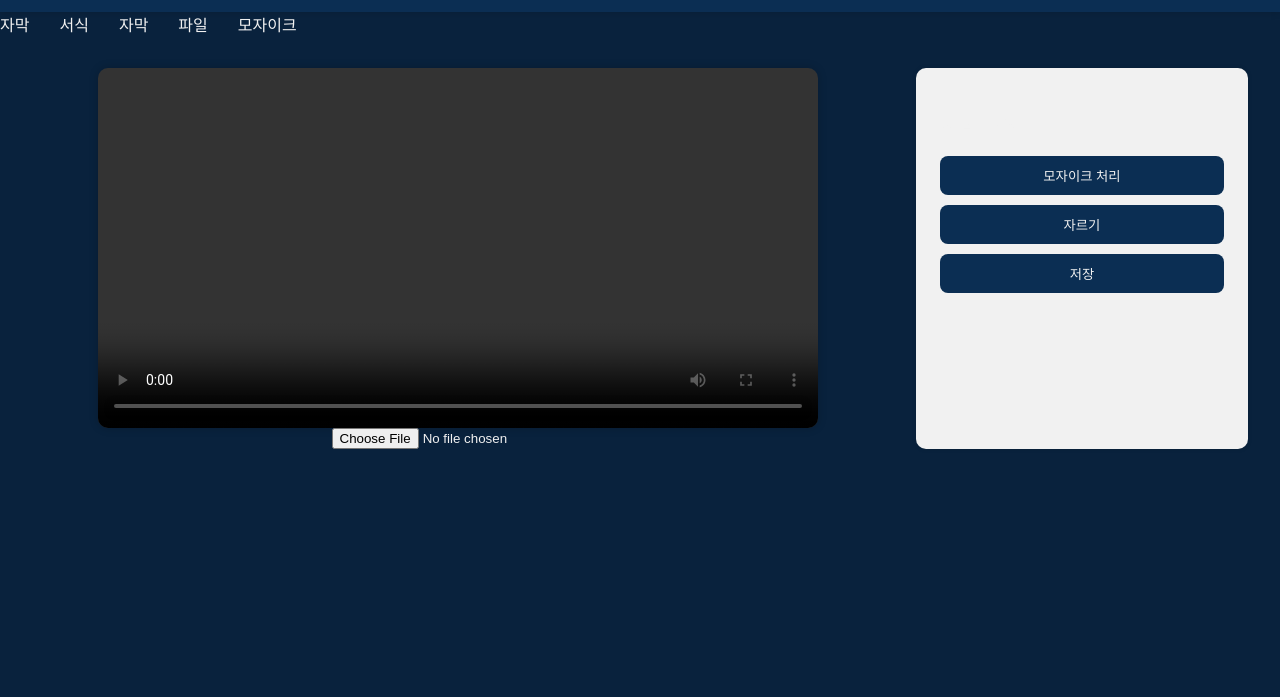
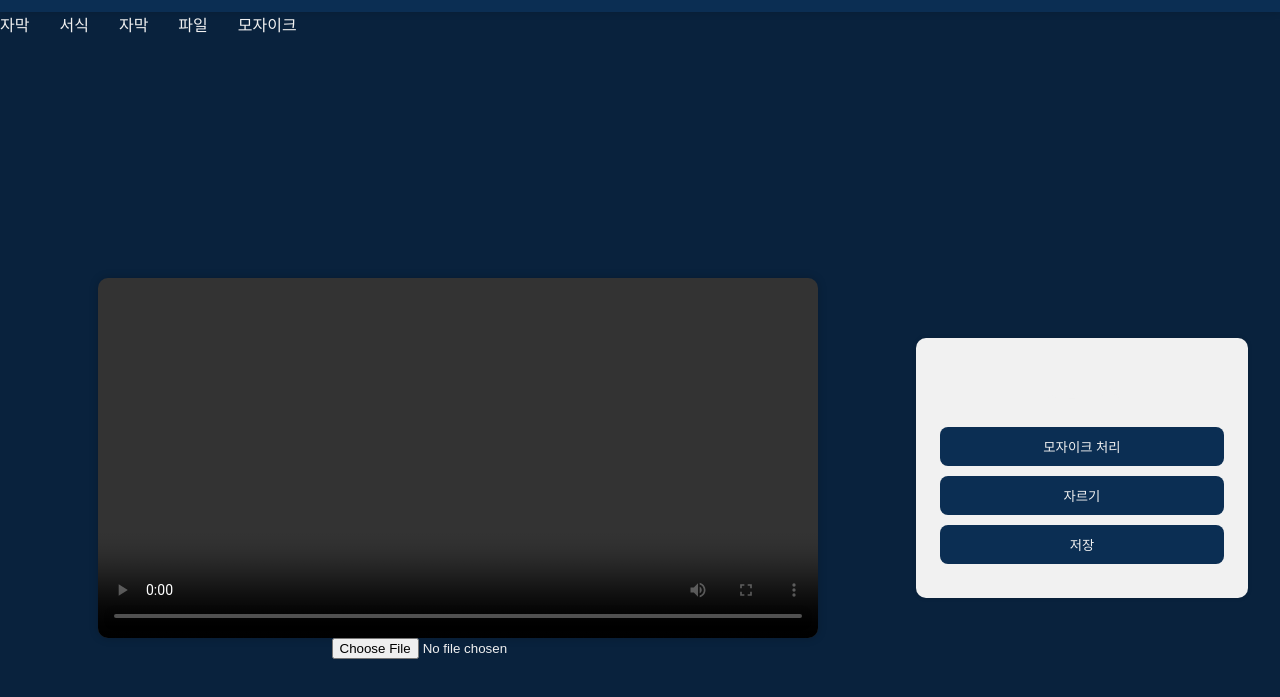
Before and after one commit to hxxdxm/Capstone_Mozik, a plain HTML site: page Capstone_10/view/VideoEditor.html in a window 1280 px wide. Shown: the part 59-756 px from the top of the page. Drawn offline with Linux system fonts and the light colour scheme.

Commit message:
메인페이지 예비

```diff
--- a/Capstone_10/view/style.css
+++ b/Capstone_10/view/style.css
@@ -88,6 +88,15 @@ a:hover {
   background-color: #f1f1f1;
 }
 
+/* 메인페이지 */
+main {
+  display: flex;
+  justify-content: center; /* 가로 가운데 */
+  align-items: center;     /* 세로 가운데 */
+  min-height: 100vh;       /* 화면 전체 높이 */
+  text-align: center;      /* 안쪽 텍스트 중앙 정렬 */
+}
+
 .editor-container {
   display: flex;
   gap: 2rem;
```
Also changed, not shown: Capstone_10/view/index.html (+12 -1 lines).
